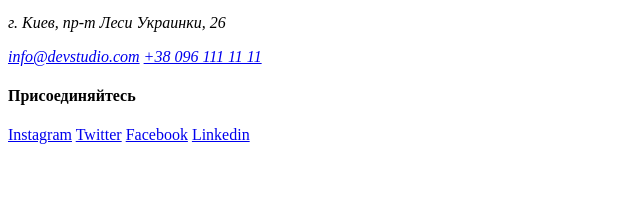
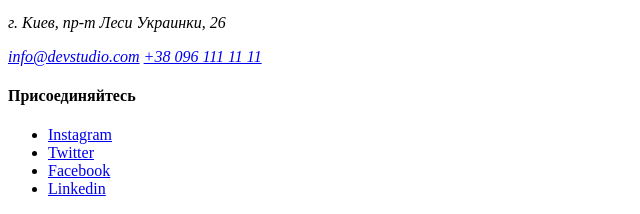
Before and after one commit to herzogtier/goit-markup-hw-01, a plain HTML site: page index.html in a window 1280 px wide. Shown: the part 3069-3283 px from the top of the page, without its empty margins (0-640 px from the left). Before the commit the page ends 3221 px from the top, so only its background shows below. Drawn offline with Linux system fonts and the light colour scheme.

Commit message:
Update index.html

```diff
--- a/index.html
+++ b/index.html
@@ -220,10 +220,12 @@
         <a href="tel:+380961111111">+38 096 111 11 11</a>
       </address>
       <h4>Присоединяйтесь</h4>
-      <a href="https://www.instagram.com">Instagram</a>
-      <a href="https://twitter.com">Twitter</a>
-      <a href="https://facebook.com/">Facebook</a>
-      <a href="https://www.linkedin.com/">Linkedin</a>
+      <ul>
+        <li><a href="https://www.instagram.com">Instagram</a></li>
+        <li><a href="https://twitter.com">Twitter</a></li>
+        <li><a href="https://facebook.com/">Facebook</a></li>
+        <li><a href="https://www.linkedin.com/">Linkedin</a></li>
+      </ul>
     </footer>
   </body>
 </html>
```
